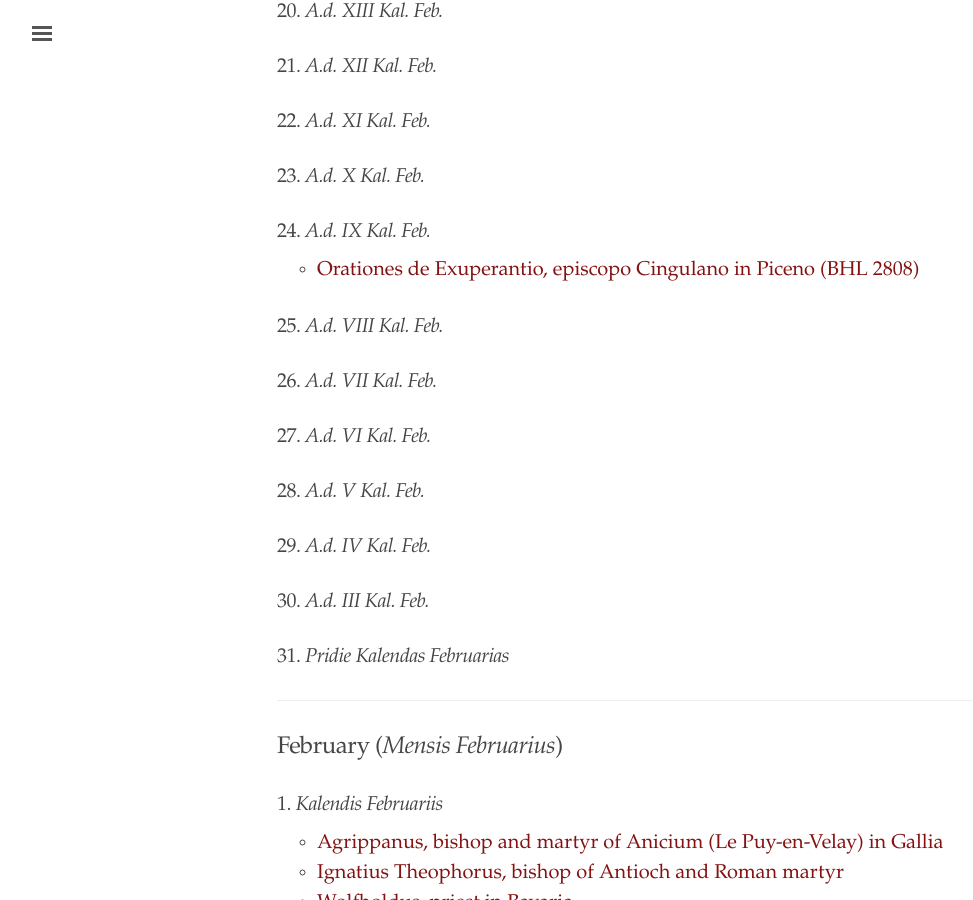
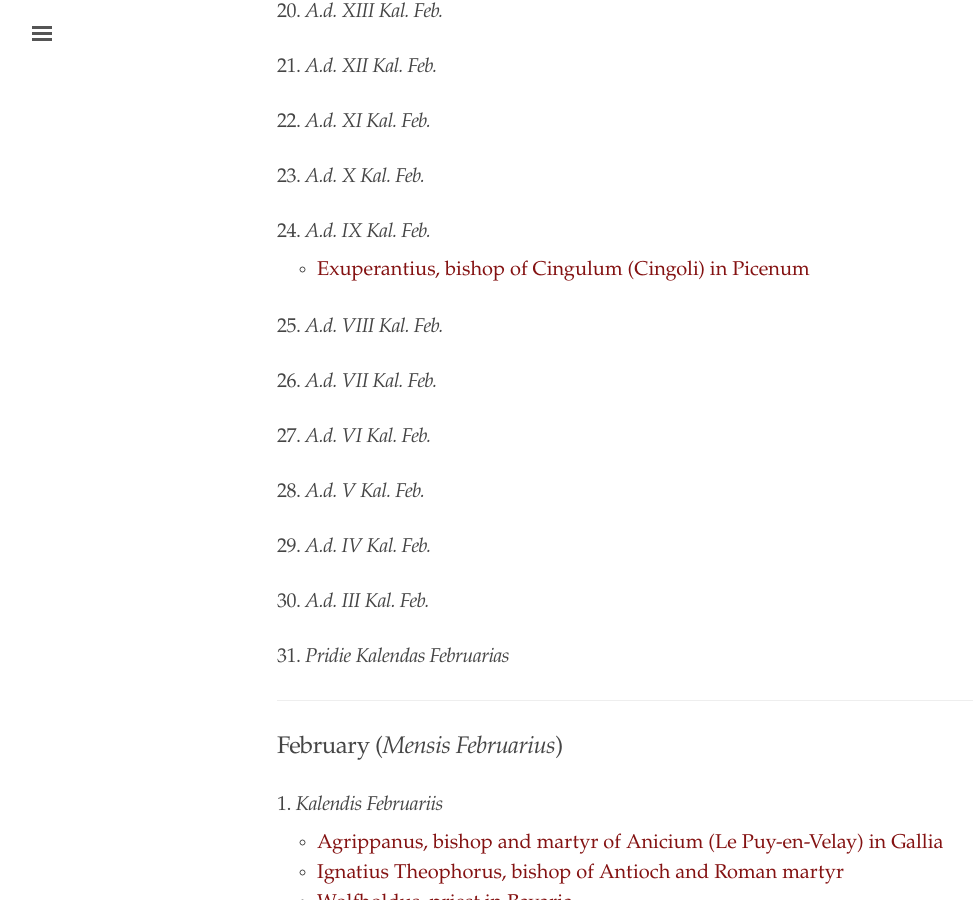
Before and after one commit to cjkoepke1/latin-hagiography, a Jekyll site: the page built from index.md, in a window 1280 px wide and 900 px high, scrolled down 5785 px. Shown: the whole window, without its empty margins (3-976 px from the left). Built offline with Jekyll 4.4.1, drawn with Linux system fonts in a browser that asks for light colours.

Commit message:
Updated link for Exuperantius Cingulanus

```diff
--- a/index.md
+++ b/index.md
@@ -207,7 +207,7 @@ title: "Latin Hagiography"
 
 ### 24. *A.d. IX Kal. Feb.*
 
-- [Orationes de Exuperantio, episcopo Cingulano in Piceno (BHL 2808)](https://cjkoepke1.github.io/latin-hagiography/texts/orationes-de-exuperantio)
+- [Exuperantius, bishop of Cingulum (Cingoli) in Picenum](https://cjkoepke1.github.io/latin-hagiography/saints/exuperantius-cingulanus)
 
 ### 25. *A.d. VIII Kal. Feb.*
 
```
